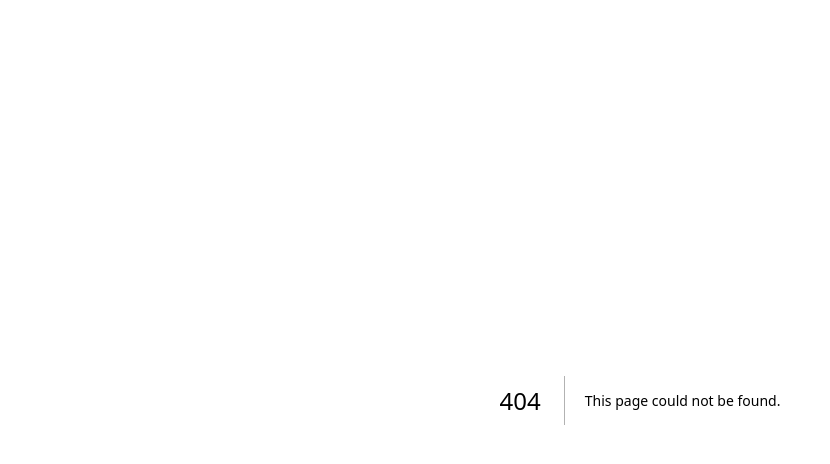
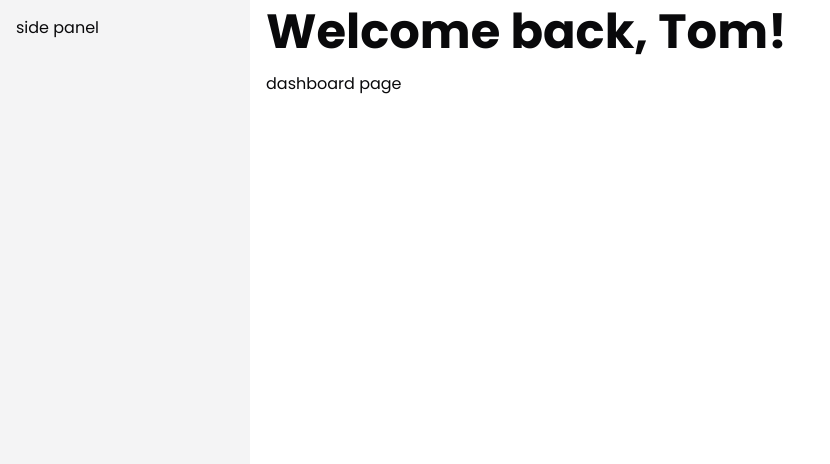
Before and after one commit to mutateddev/nextboard, a Next.js app: page /dashboard in a window 1280 px wide. Before the commit this address had no page. Shown: the top 464 px of the page, without its empty margins (0-830 px from the left). Built offline with nearby package versions, Linux system fonts and the light colour scheme.

Commit message:
feat(dashboard): add dashboard layout

```diff
--- /dev/null
+++ b/app/dashboard/layout.tsx
@@ -0,0 +1,13 @@
+import { ReactNode } from 'react';
+
+export default function DashboardLayout({ children }: { children: ReactNode }) {
+  return (
+    <div className='grid grid-cols-[250px_1fr] h-screen'>
+      <div className='bg-muted overflow-auto p-4'>side panel</div>
+      <div className='overflow-auto py-2 px-4'>
+        <h1 className='pb-4 text-5xl font-bold'>Welcome back, Tom!</h1>
+        {children}
+      </div>
+    </div>
+  );
+}
--- /dev/null
+++ b/app/dashboard/page.tsx
@@ -0,0 +1,5 @@
+const DashboardPage = () => {
+  return <div>dashboard page</div>;
+};
+
+export default DashboardPage;
```
